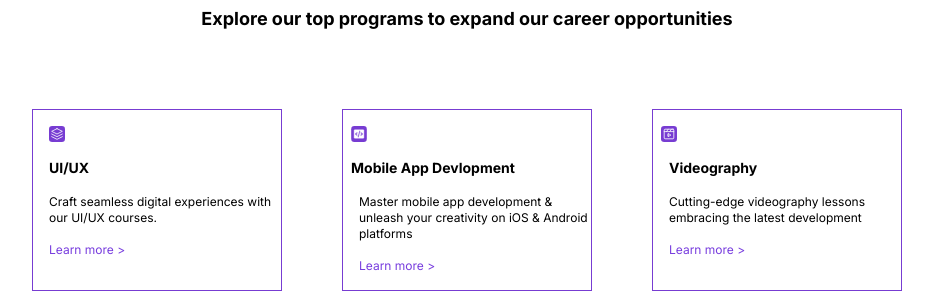
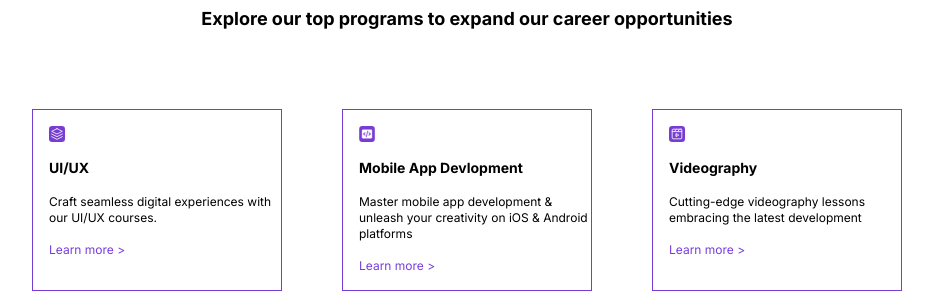
Before and after one commit to itstolexy/skill-up, a Next.js app: page / in a window 1280 px wide. Shown: the part 840-1133 px from the top of the page, without its empty margins (173-1106 px from the left). Built offline with nearby package versions, Linux system fonts and the light colour scheme.

Commit message:
updatedd

```diff
--- a/app/page.tsx
+++ b/app/page.tsx
@@ -162,14 +162,14 @@ export default function Home() {
           </div>
           <div className="border border-[#773CD2] lg:w-[250px] mt-5 lg:ml-10 mx-5">
             <img
-              className="ml-2 mt-4"
+              className="ml-4 mt-4"
               src="/images/mad.svg"
               alt="mad"
               height="16px"
               width="16px"
             />
             <span className="text-left">
-              <h3 className="ml-2 mt-4 text-sm font-bold">
+              <h3 className="ml-4 mt-4 text-sm font-bold">
                 Mobile App Devlopment
               </h3>
               <p className="ml-4 mt-4 text-xs">
@@ -183,7 +183,7 @@ export default function Home() {
           </div>
           <div className="border border-[#773CD2] mt-5 lg:w-[250px] mx-5 lg:ml-10">
             <img
-              className="ml-2 mt-4"
+              className="ml-4 mt-4"
               src="/images/vid.svg"
               alt="vid"
               height="16px"
```
